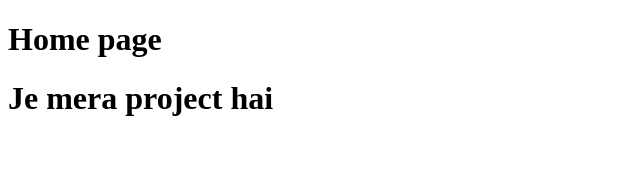
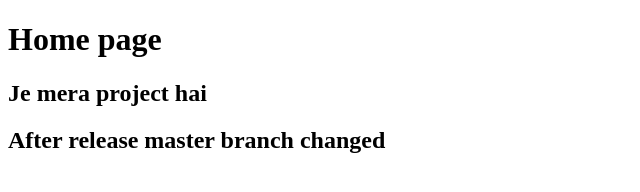
Before and after one commit to Rubalsingla/project5, a plain HTML site: page index.html in a window 1280 px wide. Shown: the whole page, without its empty margins (0-640 px from the left). Drawn offline with Linux system fonts and the light colour scheme.

Commit message:
change after release 1

```diff
--- a/index.html
+++ b/index.html
@@ -7,7 +7,8 @@
     </head>
     <body>
         <h1>Home page</h1>
-        <h1>Je mera project hai</h1>
+        <h2>Je mera project hai</h2>
+        <h2>After release master branch changed</h2>
     </body>
 
 </html>
```
